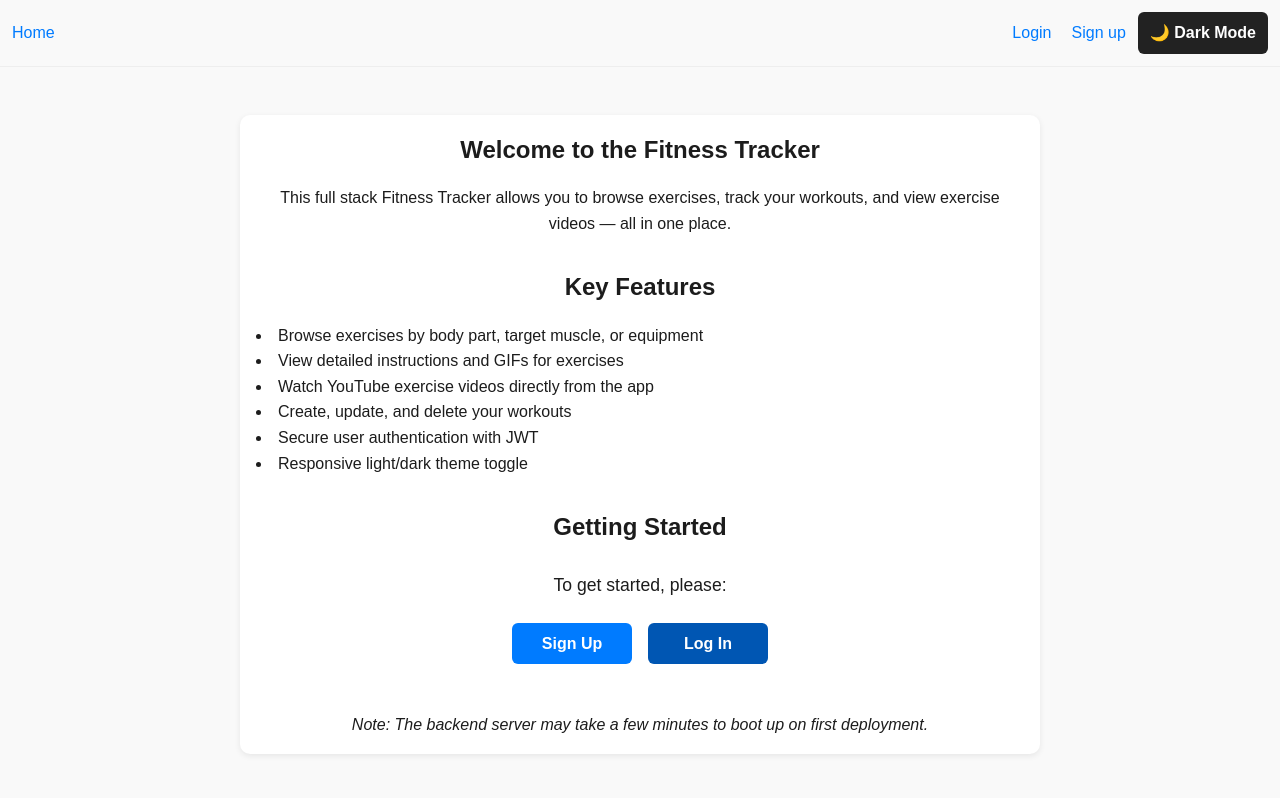
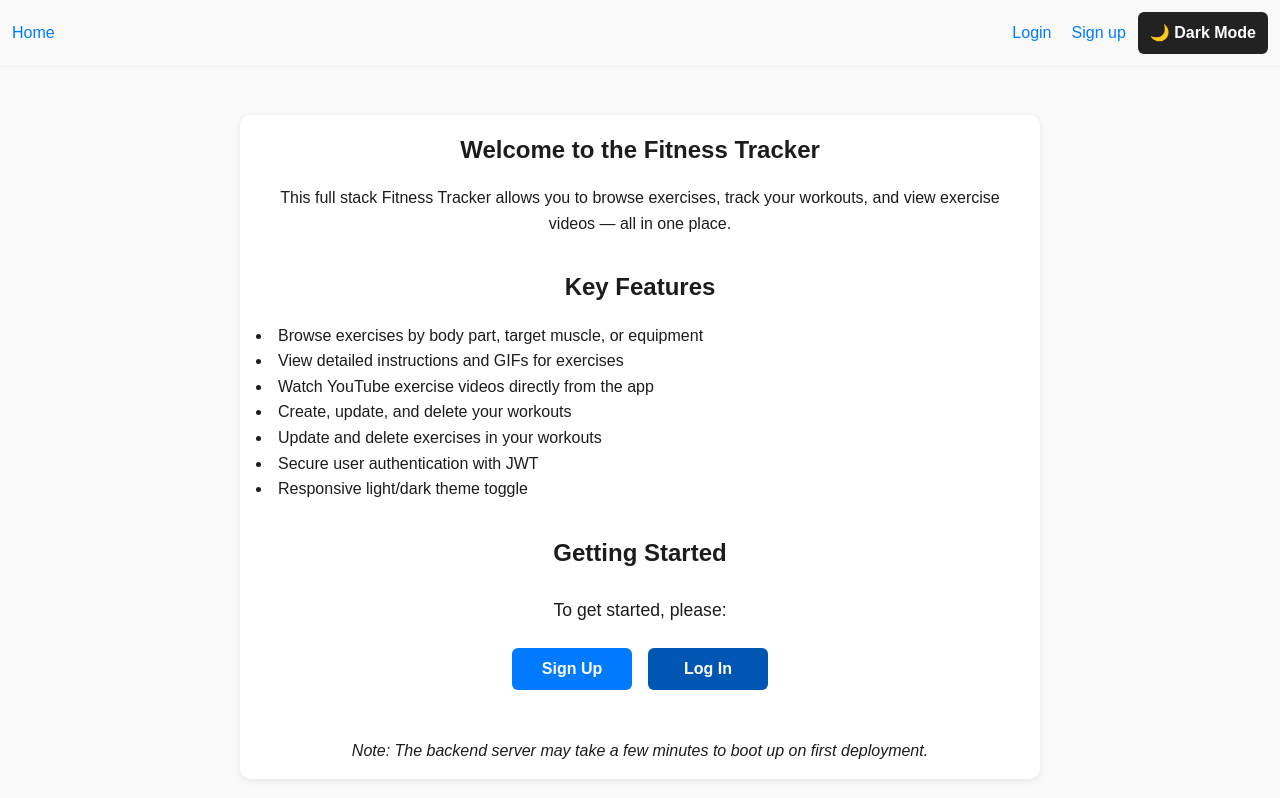
Before and after one commit to pahmatug81042/physical-fitness-tracker-frontend, a React (Vite) app: page / in a window 1280 px wide. Shown: the top 798 px of the page. Built offline with nearby package versions, Linux system fonts and the light colour scheme; no server answers.

Commit message:
updated the homepage to update the list of features to mention that the user can update and delete their exercises in their workouts

```diff
--- a/src/pages/Home.jsx
+++ b/src/pages/Home.jsx
@@ -17,6 +17,7 @@ const Home = () => {
           <li>View detailed instructions and GIFs for exercises</li>
           <li>Watch YouTube exercise videos directly from the app</li>
           <li>Create, update, and delete your workouts</li>
+          <li>Update and delete exercises in your workouts</li>
           <li>Secure user authentication with JWT</li>
           <li>Responsive light/dark theme toggle</li>
         </ul>
```
